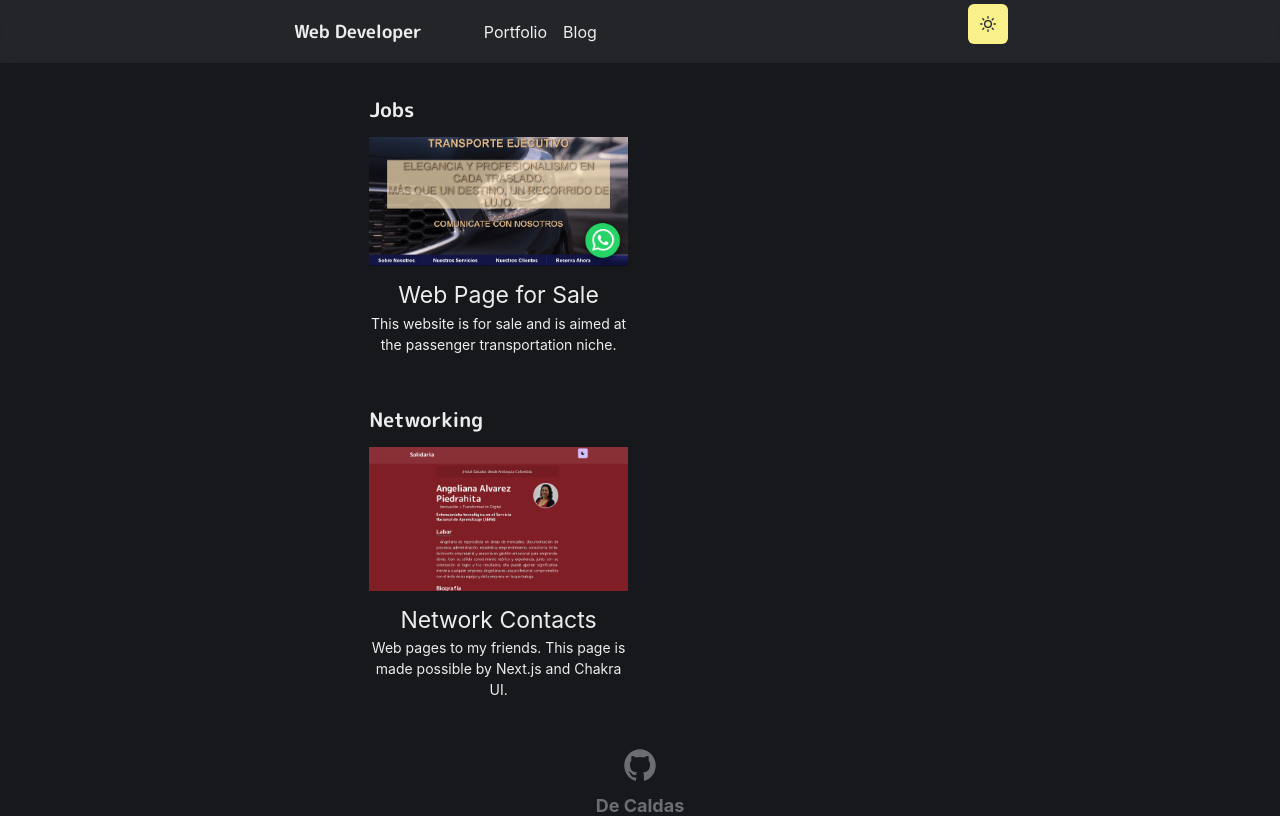
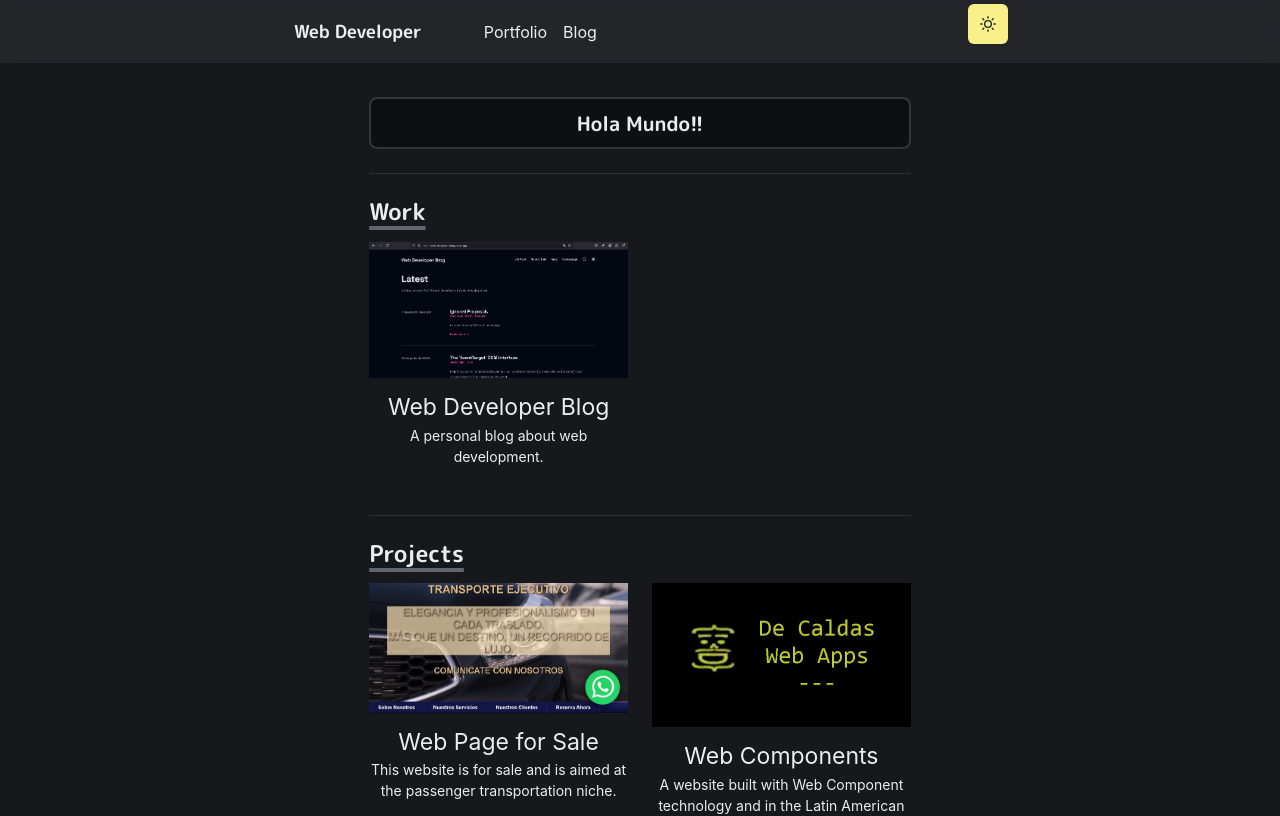
Before and after one commit to deCaldas/home, a Next.js app: page /portfolio in a window 1280 px wide. Shown: the top 816 px of the page. Built offline with nearby package versions, Linux system fonts and the light colour scheme.

Commit message:
[UPDATE] Added a 'Hello World' to the portfolio, web developer's blog, and other projects.

```diff
--- a/pages/index.js
+++ b/pages/index.js
@@ -32,8 +32,8 @@ const Home = () => (
           </Heading>
           <Paragraph>[ Entrepreneurship | Researcher | Artist ]</Paragraph>
           <Heading as="h6" variant="caption">
-            Full Stack web Developer with Specialization in JavaScript and Data
-            Engineering
+            Full Stack web Developer with Specialization in .NET, JavaScript and
+            Data Engineering
           </Heading>
         </Box>
         <Box
--- a/pages/portfolio.jsx
+++ b/pages/portfolio.jsx
@@ -16,38 +16,51 @@ import blogs from '../public/images/jobs/deCaldas-blogsProject.png'
 /* Imgs Jobs */
 import webPage from '../public/images/jobs/network-contact.png'
 import webPageForSale from '../public/images/jobs/webPageForSale.png'
+import webDeveloperBlog from '../public/images/jobs/web-developer-blog.png'
 
 const Development = () => (
   <Layout title="portfolio">
     <Container mt="73" mb="23">
-      <Heading as="h3" fontSize={20} mb={4}>
-        {/*         <Box borderRadius="lg"
+      <Heading mt="7" as="h3" fontSize={20} mb={4}>
+        <Box borderRadius="lg"
           borderWidth={2}
           borderStyle="solid"
           mb={6}
           p={3}
           textAlign="center"
           bg={useColorModeValue('whiteAlpha.500', 'blackAlpha.500')}>
- */}
-        Jobs
-        {/*         </Box> */}
+            {' Hola Mundo!! '}
+        </Box>
       </Heading>
+
+      <Divider my={6} />
+
+      <Heading as="h3" variant="section-title">
+        Work
+      </Heading>
+
       <SimpleGrid columns={[1, 1, 2]} gap={6}>
         <Section delay={0.1}>
-          <WorkGridItem
-            id="forSale"
-            title="Web Page for Sale"
-            thumbnail={webPageForSale}
+          <WorkGridItem id="webDeveloperBlog" title="Web Developer Blog" thumbnail={webDeveloperBlog}
           >
+            A personal blog about web development.
+          </WorkGridItem>
+        </Section>
+      </SimpleGrid>
+
+      <Divider my={6} />
+
+      <Heading as="h3" variant="section-title">
+        Projects
+      </Heading>
+
+      <SimpleGrid columns={[1, 1, 2]} gap={6}>
+        <Section delay={0.1}>
+          <WorkGridItem id="forSale" title="Web Page for Sale" thumbnail={webPageForSale}>
             This website is for sale and is aimed at the passenger
             transportation niche.
           </WorkGridItem>
         </Section>
-      </SimpleGrid>
-      {/*             <Heading as="h3" fontSize={20} mb={4}>
-                Projects
-            </Heading>
-            <SimpleGrid columns={[1, 1, 2]} gap={6}>
         <Section>
           <WorkGridItem id="wCsJS" title="Web Components" thumbnail={wCsJS}>
                 A website built with Web Component technology and in the Latin American language.
@@ -63,19 +76,12 @@ const Development = () => (
                 A website that integrates 3 blogs. This site is loaded dynamically from basic HTML, CSS and JavaScript technologies by manipulating the DOM.
             </WorkGridItem>
         </Section>
-            </SimpleGrid> */}
+      </SimpleGrid>
 
-      <Heading mt="7" as="h3" fontSize={20} mb={4}>
-        {/*         <Box borderRadius="lg"
-          borderWidth={2}
-          borderStyle="solid"
-          mb={6}
-          p={3}
-          textAlign="center"
-          bg={useColorModeValue('whiteAlpha.500', 'blackAlpha.500')}>
- */}{' '}
+    <Divider my={6} />
+
+      <Heading as="h3" variant="section-title">
         Networking
-        {/*         </Box> */}
       </Heading>
       <SimpleGrid columns={[1, 1, 2]} gap={6}>
         <Section delay={0.1}>
```
Also changed, not shown: public/images/jobs/web-developer-blog.png (added). Lines whose indentation alone changed are shown as unchanged.
